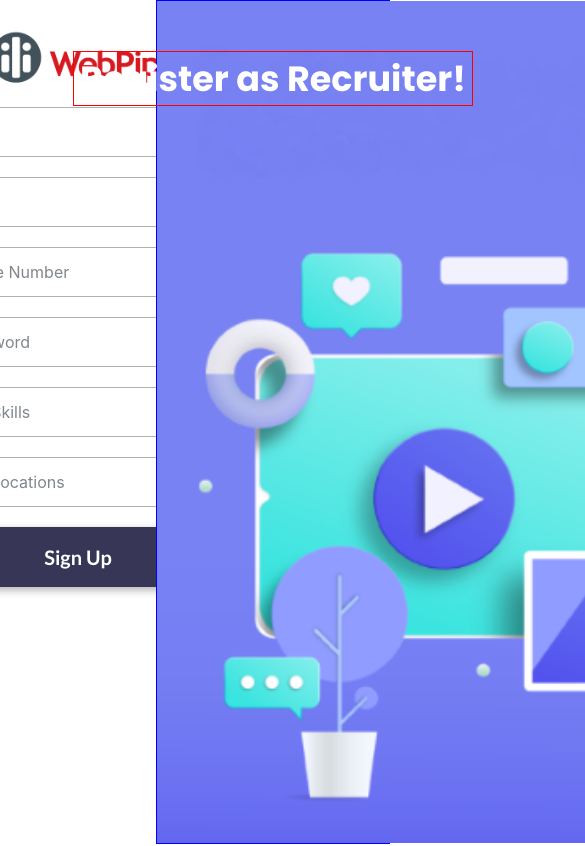
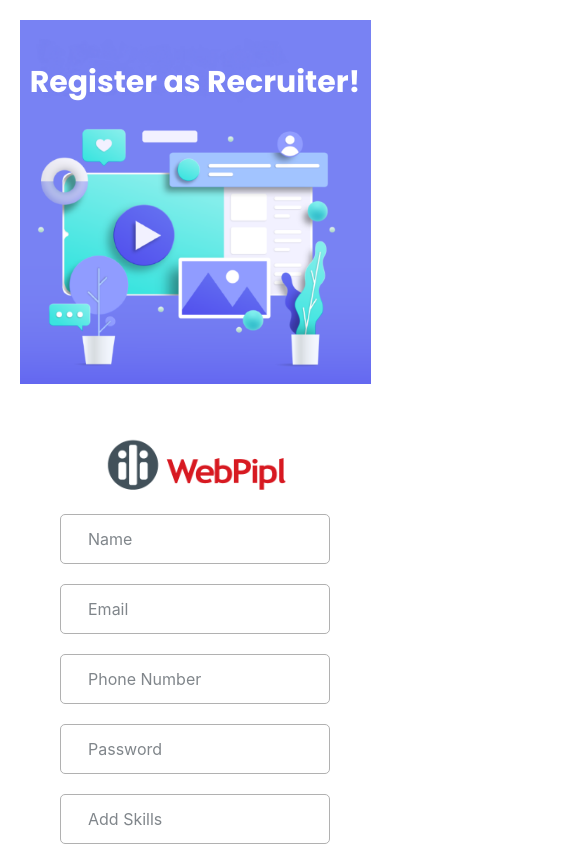
Before and after one commit to amalvarghese593/Registration-form-UI, a React (Create React App) app: page / in a window 390 px wide. Shown: the top 846 px of the page, 585 px wide, since content can reach past the window. Built offline with nearby package versions, Linux system fonts and the light colour scheme.

Commit message:
modified

```diff
--- a/src/components/regpage.css
+++ b/src/components/regpage.css
@@ -64,21 +64,22 @@
 .image-container {
   width: 60%;
   height: 100%;
-  border: 1px solid blue;
+  /* border: 1px solid red; */
   /* position: relative; */
-  background-color: #7882f3;
+  /* background-color: #7882f3; */
+  /* background-image: linear-gradient(#7882f3, #6569f0); */
   /* background-color: #6d74f2; */
   position: relative;
 }
 .reg-bg-image {
   height: 100%;
-  /* width: 100%; */
+  width: 100%;
   /* position: absolute;
   right: 0; */
 }
 .reg-title {
   width: 400px;
-  border: 1px solid red;
+  /* border: 1px solid red; */
   position: absolute;
   top: 50px;
   left: 50%;
@@ -166,5 +167,114 @@
   }
 }
 
-@media all and (max-width: 1080px) {
+@media all and (max-width: 1000px) {
+  .input-container,
+  .signup-button {
+    width: 280px;
+  }
 }
+@media all and (max-width: 900px) {
+  .input-container,
+  .signup-button {
+    width: 250px;
+  }
+}
+@media all and (max-width: 750px) {
+  .input-container,
+  .signup-button {
+    width: 230px;
+  }
+}
+@media all and (max-width: 700px) {
+  .reg-container {
+    height: 100%;
+    flex-direction: column-reverse;
+    align-items: center;
+  }
+  .input-container,
+  .signup-button {
+    width: 350px;
+  }
+  .image-container {
+    margin-top: 20px;
+    margin-bottom: 20px;
+    width: 420px;
+  }
+  .signup-container {
+    margin-bottom: 50px;
+  }
+}
+
+@media all and (max-width: 430px) {
+  .image-container {
+    width: 90%;
+  }
+  .reg-title {
+    width: 350px;
+    font-size: 30px;
+    top: 40px;
+  }
+  .input-container,
+  .signup-button {
+    width: 300px;
+  }
+}
+@media all and (max-width: 400px) {
+  .input-container,
+  .signup-button {
+    width: 270px;
+  }
+}
+@media all and (max-width: 372px) {
+  .reg-title {
+    width: 330px;
+    font-size: 28px;
+    top: 30px;
+  }
+  .input-container,
+  .signup-button {
+    width: 250px;
+  }
+}
+@media all and (max-width: 352px) {
+  .reg-title {
+    width: 320px;
+    font-size: 25px;
+  }
+  .input-container,
+  .signup-button {
+    width: 240px;
+  }
+}
+@media all and (max-width: 330px) {
+  .input-container,
+  .signup-button {
+    width: 230px;
+  }
+  .reg-title {
+    width: 260px;
+    font-size: 23px;
+  }
+}
+@media all and (max-width: 315px) {
+  .input-container,
+  .signup-button {
+    width: 220px;
+  }
+}
+@media all and (max-width: 300px) {
+  .input-container,
+  .signup-button {
+    width: 200px;
+  }
+}
+@media all and (max-width: 290px) {
+  .input-container,
+  .signup-button {
+    width: 190px;
+  }
+  .reg-title {
+    width: 240px;
+    font-size: 21px;
+  }
+}
```
